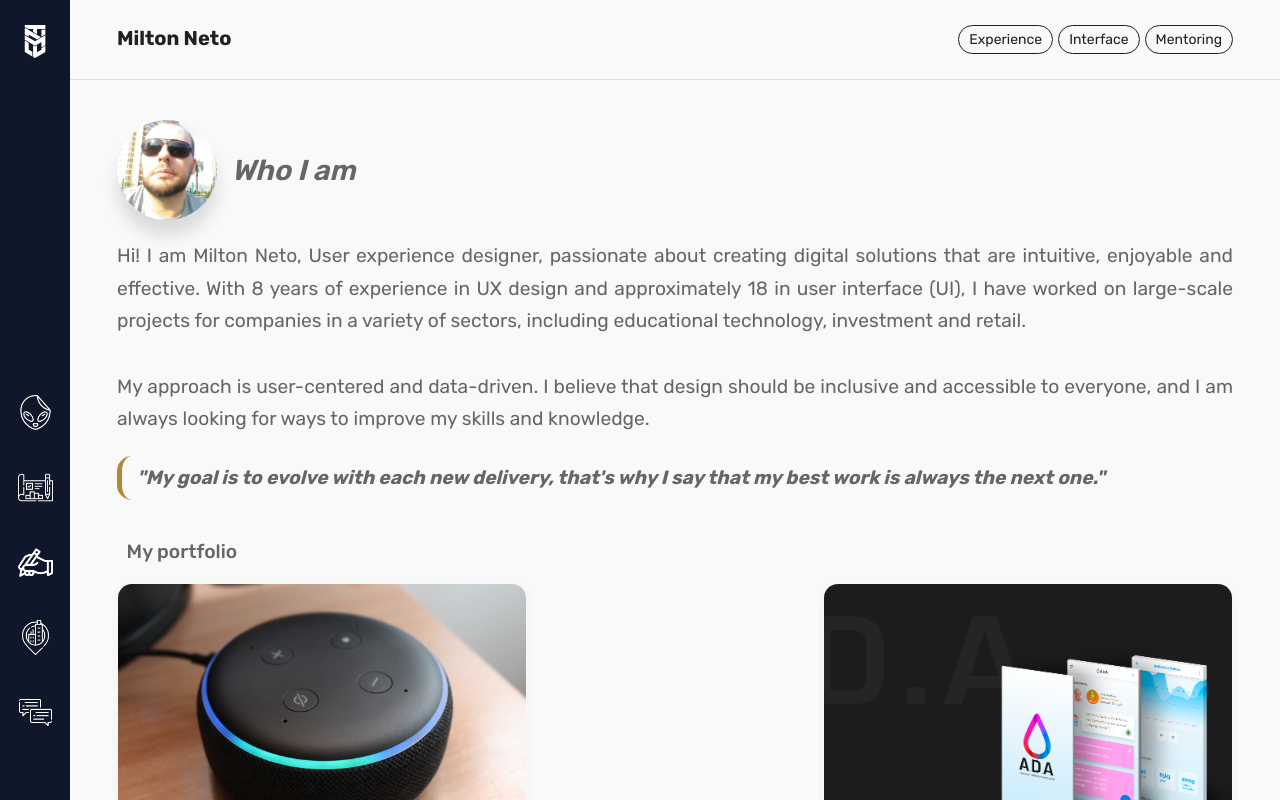
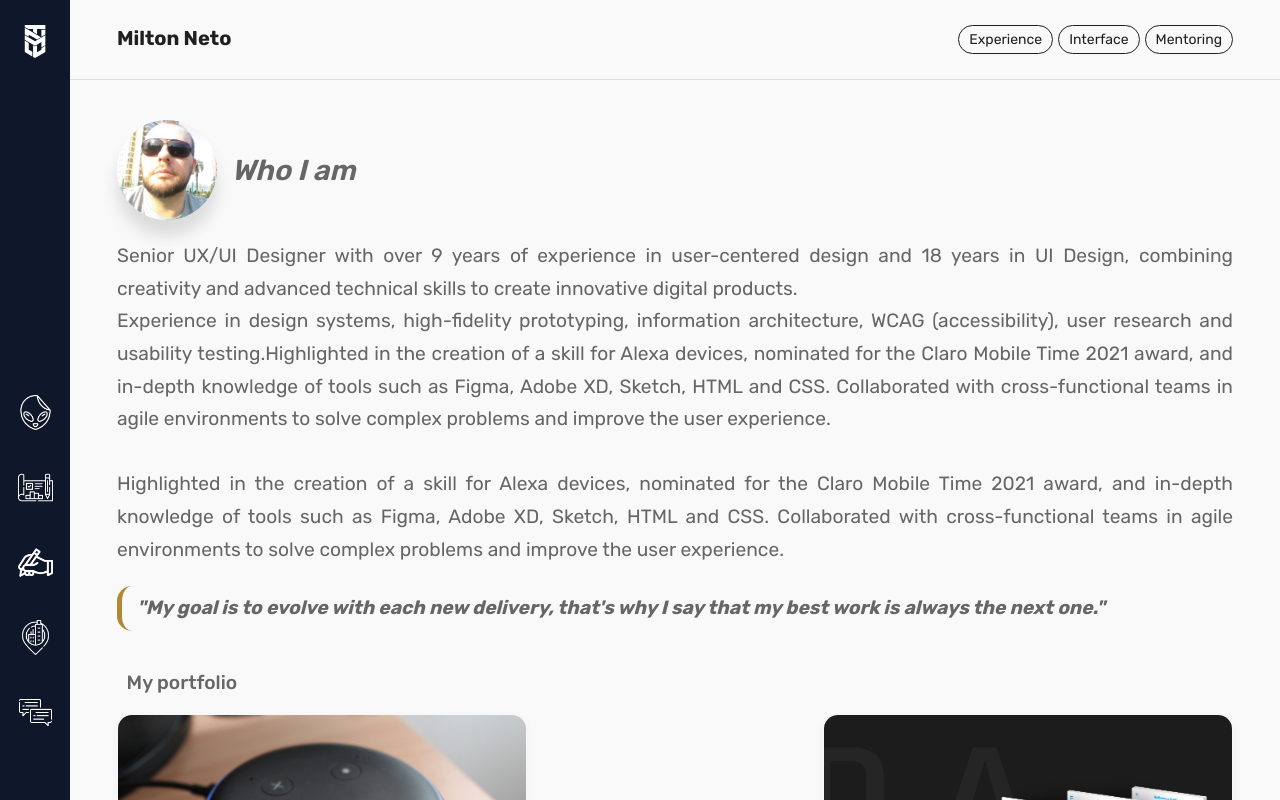
Before and after one commit to MiltonNeto/miltonneto.com.br, a Next.js app: page / in a window 1280 px wide. Shown: the top 800 px of the page. Built offline with nearby package versions, Linux system fonts and the light colour scheme.

Commit message:
atualização do meu texto itsme
Atualização do texto itsme

```diff
--- a/components/sections/SectionItsMe.tsx
+++ b/components/sections/SectionItsMe.tsx
@@ -14,10 +14,12 @@ export default function SectionItsMe(){
                         <span>Who I am</span>
                     </h3>
                     </Col>
-                    <Col xs="12" xxl={{ offset: 2, size: 7}} className={styles.contentText}>
+                    <Col xs="12" xxl="9" className={styles.contentText}>
                         <p>
-                        Hi! I am Milton Neto, User experience designer, passionate about creating digital solutions that are intuitive, enjoyable and effective. With 8 years of experience in UX design and approximately 18 in user interface (UI), I have worked on large-scale projects for companies in a variety of sectors, including educational technology, investment and retail.<br />
-                        <br />My approach is user-centered and data-driven. I believe that design should be inclusive and accessible to everyone, and I am always looking for ways to improve my skills and knowledge.
+                        Senior UX/UI Designer with over 9 years of experience in user-centered design and 18 years in UI Design, combining creativity and advanced technical skills to create innovative digital products. <br/>Experience in design systems, high-fidelity prototyping, information architecture, WCAG (accessibility), user research and usability testing.Highlighted in the creation of a skill for Alexa devices, nominated for the Claro Mobile Time 2021 award, and in-depth knowledge of tools such as Figma, Adobe XD, Sketch, HTML and CSS. Collaborated with cross-functional teams in agile environments to solve complex problems and improve the user experience.
+                        <br/>
+                        <br/>
+                        Highlighted in the creation of a skill for Alexa devices, nominated for the Claro Mobile Time 2021 award, and in-depth knowledge of tools such as Figma, Adobe XD, Sketch, HTML and CSS. Collaborated with cross-functional teams in agile environments to solve complex problems and improve the user experience.
                         </p>
 
                         <Col xs="12" xxl="12" className="quote">
```
